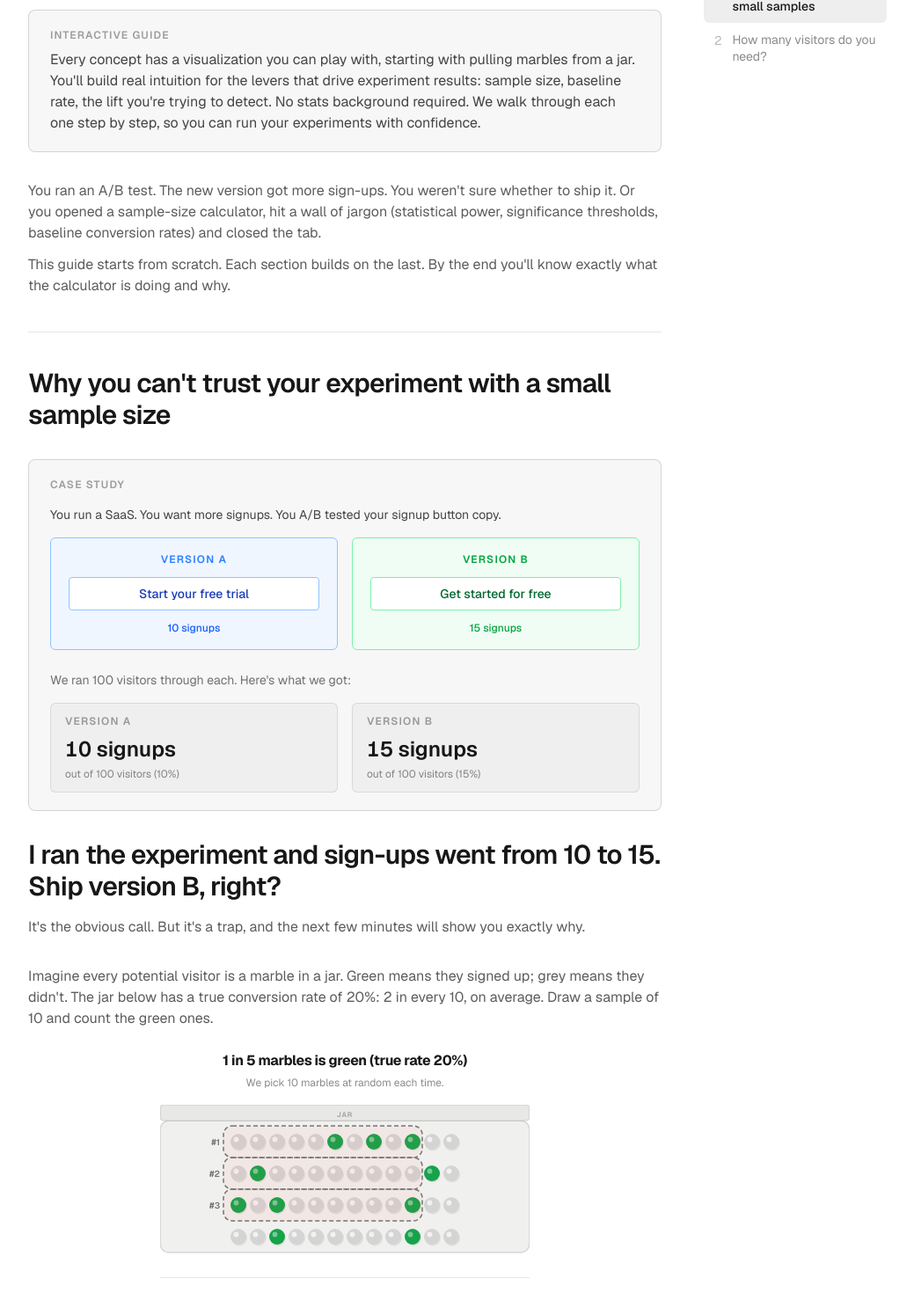
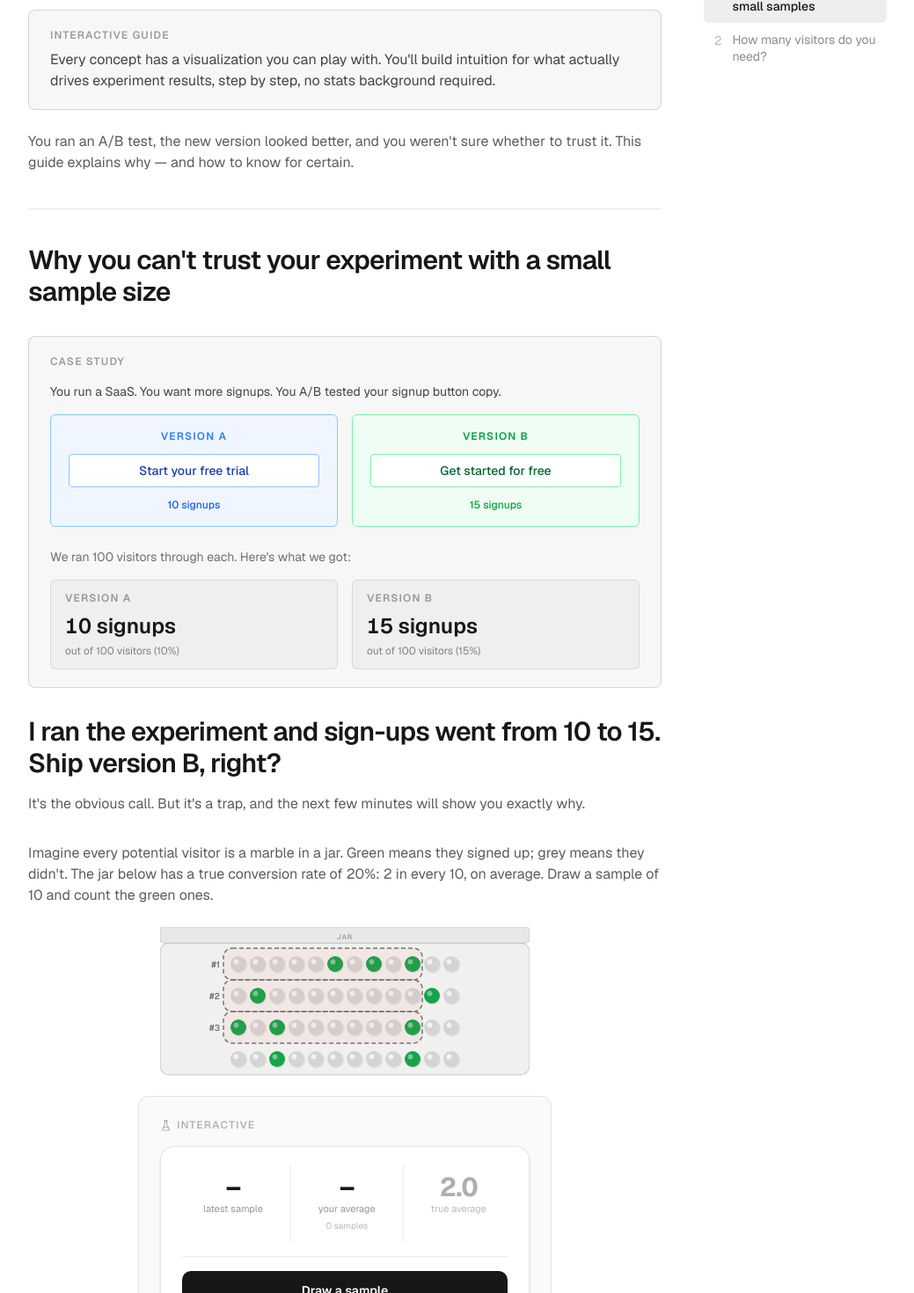
Before and after one commit to codedebugrepeat/ab-test-guide, a Next.js app: page /why-you-cant-trust-your-experiment in a window 1280 px wide. Shown: the part 158-1628 px from the top of the page at 88% size, without its empty margins (120-1159 px from the left). Built offline with nearby package versions, Linux system fonts and the light colour scheme.

Commit message:
Move out jar illustration of widget, visually highlight widget with border and icon

```diff
--- a/app/why-you-cant-trust-your-experiment/page.tsx
+++ b/app/why-you-cant-trust-your-experiment/page.tsx
@@ -4,6 +4,8 @@ import { CaseStudyCallout } from "@/components/tutorial/case-study-callout";
 import { MarbleSamplingWidget } from "@/components/tutorial/marble-sampling-widget";
 import { Quote } from "@/components/tutorial/quote";
 import { SectionFooter } from "@/components/tutorial/section-footer";
+import { WidgetFrame } from "@/components/tutorial/widget-frame";
+import { JarIllustration } from "@/components/tutorial/jar-illustration";
 
 export const metadata: Metadata = {
   title: "A/B Testing — From Zero to Confident",
@@ -22,27 +24,17 @@ export default function Section1Page() {
           Interactive guide
         </p>
         <p className="text-foreground/80">
-          Every concept has a visualization you can play with, starting with
-          pulling marbles from a jar. You&apos;ll build real intuition for the
-          levers that drive experiment results: sample size, baseline rate, the
-          lift you&apos;re trying to detect. No stats background required. We
-          walk through each one step by step, so you can run your experiments
-          with confidence.
+          Every concept has a visualization you can play with. You&apos;ll build
+          intuition for what actually drives experiment results, step by step, no
+          stats background required.
         </p>
       </div>
 
-      <div className="mt-8 space-y-3 text-foreground/70">
-        <p>
-          You ran an A/B test. The new version got more sign-ups. You
-          weren&apos;t sure whether to ship it. Or you opened a sample-size
-          calculator, hit a wall of jargon (statistical power, significance
-          thresholds, baseline conversion rates) and closed the tab.
-        </p>
-        <p>
-          This guide starts from scratch. Each section builds on the last. By
-          the end you&apos;ll know exactly what the calculator is doing and why.
-        </p>
-      </div>
+      <p className="mt-6 text-foreground/70">
+        You ran an A/B test, the new version looked better, and you
+        weren&apos;t sure whether to trust it. This guide explains why
+        — and how to know for certain.
+      </p>
 
       <hr className="my-10 border-foreground/10" />
 
@@ -69,8 +61,11 @@ export default function Section1Page() {
         and count the green ones.
       </p>
 
-      <div className="mt-6">
-        <MarbleSamplingWidget />
+      <div className="mt-6 flex flex-col items-center gap-4">
+        <JarIllustration />
+        <WidgetFrame>
+          <MarbleSamplingWidget />
+        </WidgetFrame>
       </div>
 
       <div className="mt-6 space-y-4 text-foreground/70">
--- a/components/tutorial/chapters.ts
+++ b/components/tutorial/chapters.ts
@@ -3,10 +3,12 @@ export const chapters = [
     href: "/why-you-cant-trust-your-experiment",
     number: 1,
     title: "Why you can't trust small samples",
+    shortTitle: "Small samples",
   },
   {
     href: "/how-many-visitors-do-you-need",
     number: 2,
     title: "How many visitors do you need?",
+    shortTitle: "Sample size",
   },
 ];
--- a/components/tutorial/marble-sampling-widget.tsx
+++ b/components/tutorial/marble-sampling-widget.tsx
@@ -3,7 +3,7 @@
 import { useState, useRef, useEffect } from "react";
 import { drawSample, countSample, binomialMean } from "@/maths/sampling";
 import { MarbleRow } from "./marble-row";
-import { JarIllustration, WJAR_W } from "./jar-illustration";
+import { WJAR_W } from "./jar-illustration";
 import { N, P } from "./sampling-constants";
 const MAX_ROWS = 5;
 const FADE_DURATION = 250;
@@ -155,19 +155,6 @@ export function MarbleSamplingWidget() {
   return (
     <div className="flex flex-col items-center gap-5">
 
-      {/* ── Illustration (above card) ── */}
-      <div className="text-center">
-        <p className="mb-1 text-base font-bold tracking-tight">
-          1 in 5 marbles is green (true rate 20%)
-        </p>
-        <p className="mb-4 text-[12px] text-foreground/50">
-          We pick 10 marbles at random each time.
-        </p>
-        <JarIllustration />
-      </div>
-
-      {/* Divider */}
-      <div className="w-full max-w-[420px] border-t border-foreground/10" />
 
 
       {/* ── Widget card ── */}
--- /dev/null
+++ b/components/tutorial/widget-frame.tsx
@@ -0,0 +1,28 @@
+import type { ReactNode } from "react";
+
+export function WidgetFrame({ children }: { children: ReactNode }) {
+  return (
+    <div className="rounded-xl border border-foreground/10 bg-foreground/[0.02] p-6">
+      <div className="mb-4 flex items-center gap-1.5 text-xs font-semibold uppercase tracking-widest text-foreground/30">
+        <svg
+          xmlns="http://www.w3.org/2000/svg"
+          width="13"
+          height="13"
+          viewBox="0 0 24 24"
+          fill="none"
+          stroke="currentColor"
+          strokeWidth="2"
+          strokeLinecap="round"
+          strokeLinejoin="round"
+          aria-hidden="true"
+        >
+          <path d="M10 2v7.527a2 2 0 0 1-.211.896L4.72 20.55a1 1 0 0 0 .9 1.45h12.76a1 1 0 0 0 .9-1.45l-5.069-10.127A2 2 0 0 1 14 9.527V2" />
+          <path d="M8.5 2h7" />
+          <path d="M7 16h10" />
+        </svg>
+        Interactive
+      </div>
+      {children}
+    </div>
+  );
+}
```
